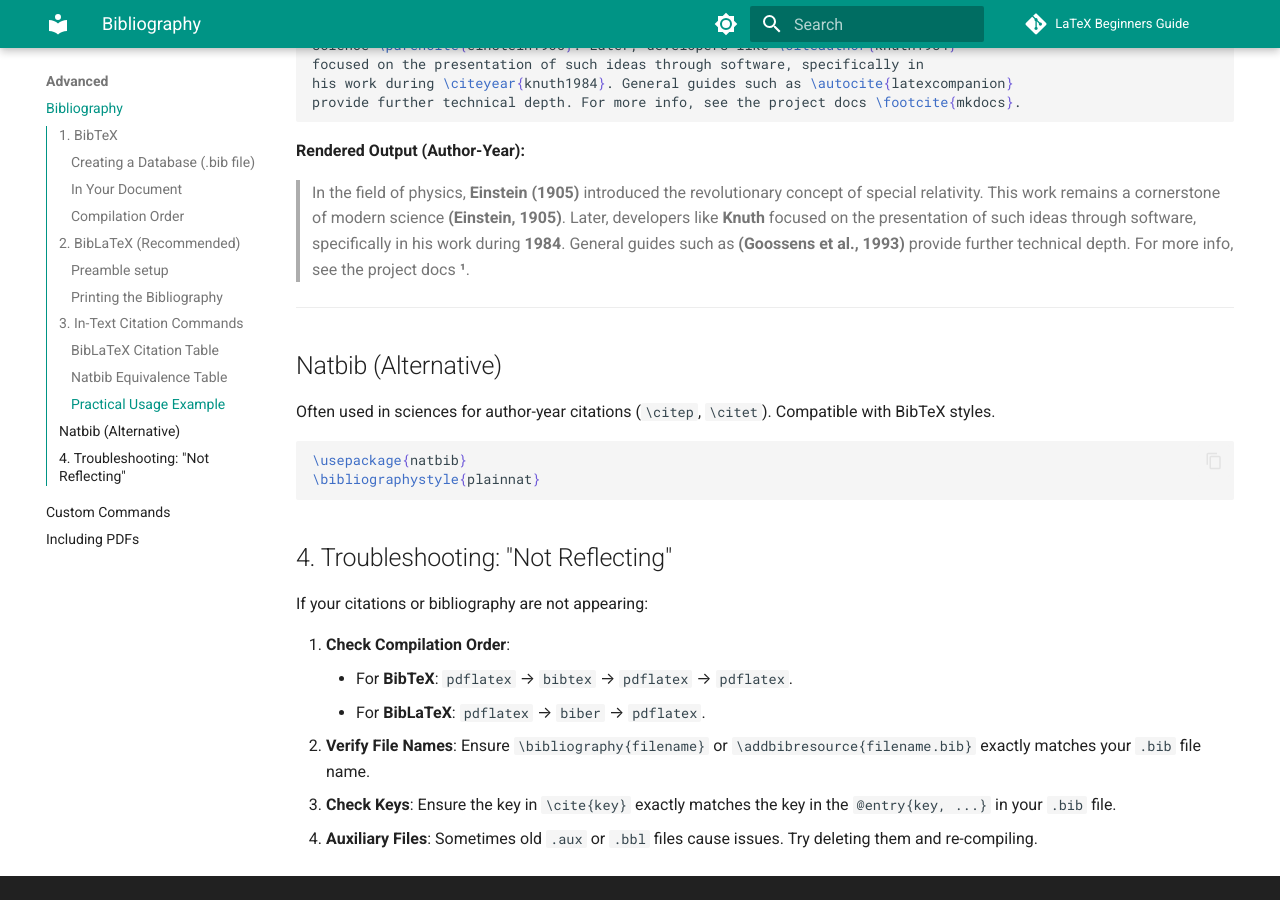
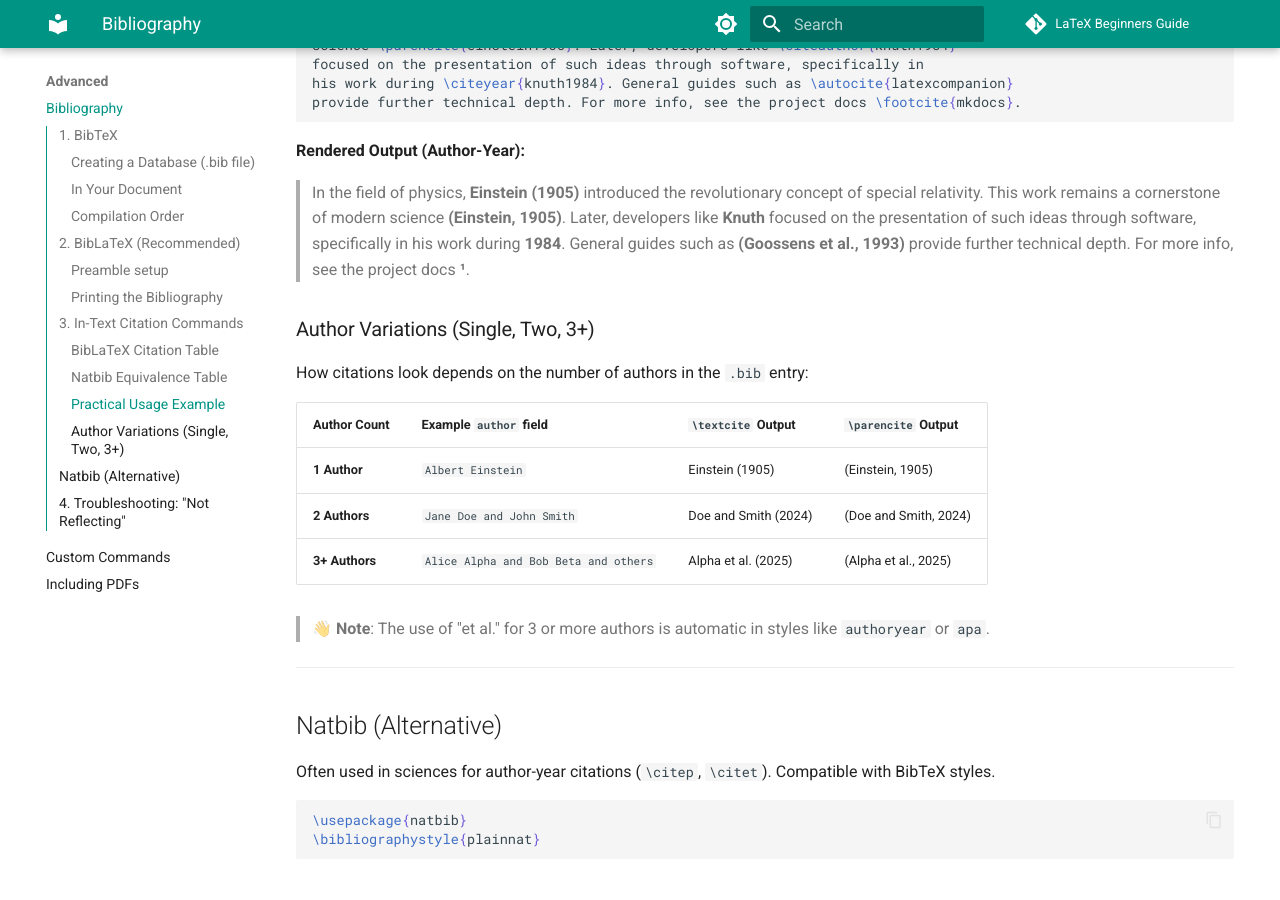
Before and after one commit to pulakeshpradhan/latex, an MkDocs documentation site: the page built from docs/advanced/bibliography.md, in a window 1280 px wide and 900 px high, scrolled down 3045 px. Built offline with MkDocs 1.6.1 and Material for MkDocs 9.7.7, drawn with Linux system fonts in a browser that asks for light colours; comment, search, counter and statistics services are not loaded.

Commit message:
Add author variation examples and updated bibliography docs

```diff
--- a/docs/advanced/bibliography.md
+++ b/docs/advanced/bibliography.md
@@ -87,7 +87,7 @@ Modern packages like `biblatex` and `natbib` provide specific commands for diffe
 ### BibLaTeX Citation Table
 
 | Command | Description | Output (**authoryear**) | Output (**numeric**) |
-|:---|:---|:---|:---|
+| :--- | :--- | :--- | :--- |
 | `\cite{key}` | Basic citation | Einstein 1905 | [1] |
 | `\parencite{key}` | In parentheses | (Einstein, 1905) | [1] |
 | `\textcite{key}` | Narrative (author in text) | Einstein (1905) | Einstein [1] |
@@ -102,7 +102,7 @@ Modern packages like `biblatex` and `natbib` provide specific commands for diffe
 If you are using the `natbib` package, use these commands:
 
 | Natbib Command | BibLaTeX Equivalent | Purpose | Example |
-|:---|:---|:---|:---|
+| :--- | :--- | :--- | :--- |
 | `\citet{key}` | `\textcite{key}` | Narrative citation | Einstein (1905) |
 | `\citep{key}` | `\parencite{key}` | Parenthetical citation | (Einstein, 1905) |
 | `\citet*{key}` | N/A | Full author list | Einstein, Podolsky, & Rosen (1935) |
@@ -125,6 +125,18 @@ provide further technical depth. For more info, see the project docs \footcite{m
 **Rendered Output (Author-Year):**
 > In the field of physics, **Einstein (1905)** introduced the revolutionary concept of special relativity. This work remains a cornerstone of modern science **(Einstein, 1905)**. Later, developers like **Knuth** focused on the presentation of such ideas through software, specifically in his work during **1984**. General guides such as **(Goossens et al., 1993)** provide further technical depth. For more info, see the project docs **¹**.
 
+### Author Variations (Single, Two, 3+)
+
+How citations look depends on the number of authors in the `.bib` entry:
+
+| Author Count | Example `author` field | `\textcite` Output | `\parencite` Output |
+| :--- | :--- | :--- | :--- |
+| **1 Author** | `Albert Einstein` | Einstein (1905) | (Einstein, 1905) |
+| **2 Authors** | `Jane Doe and John Smith` | Doe and Smith (2024) | (Doe and Smith, 2024) |
+| **3+ Authors** | `Alice Alpha and Bob Beta and others` | Alpha et al. (2025) | (Alpha et al., 2025) |
+
+> 👋 **Note**: The use of "et al." for 3 or more authors is automatic in styles like `authoryear` or `apa`.
+
 ---
 
 ## Natbib (Alternative)
```
Also changed, not shown: docs/examples/references.bib (+14 -0 lines), 1 other file.
